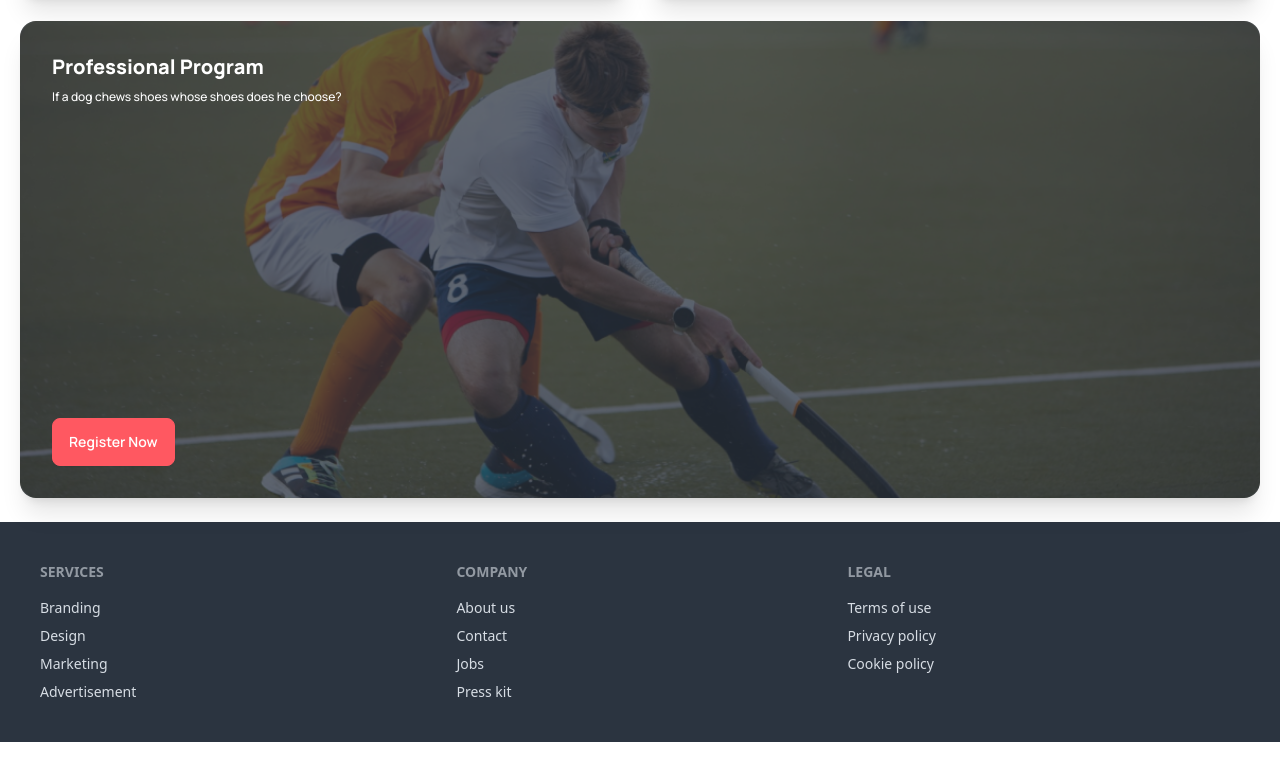
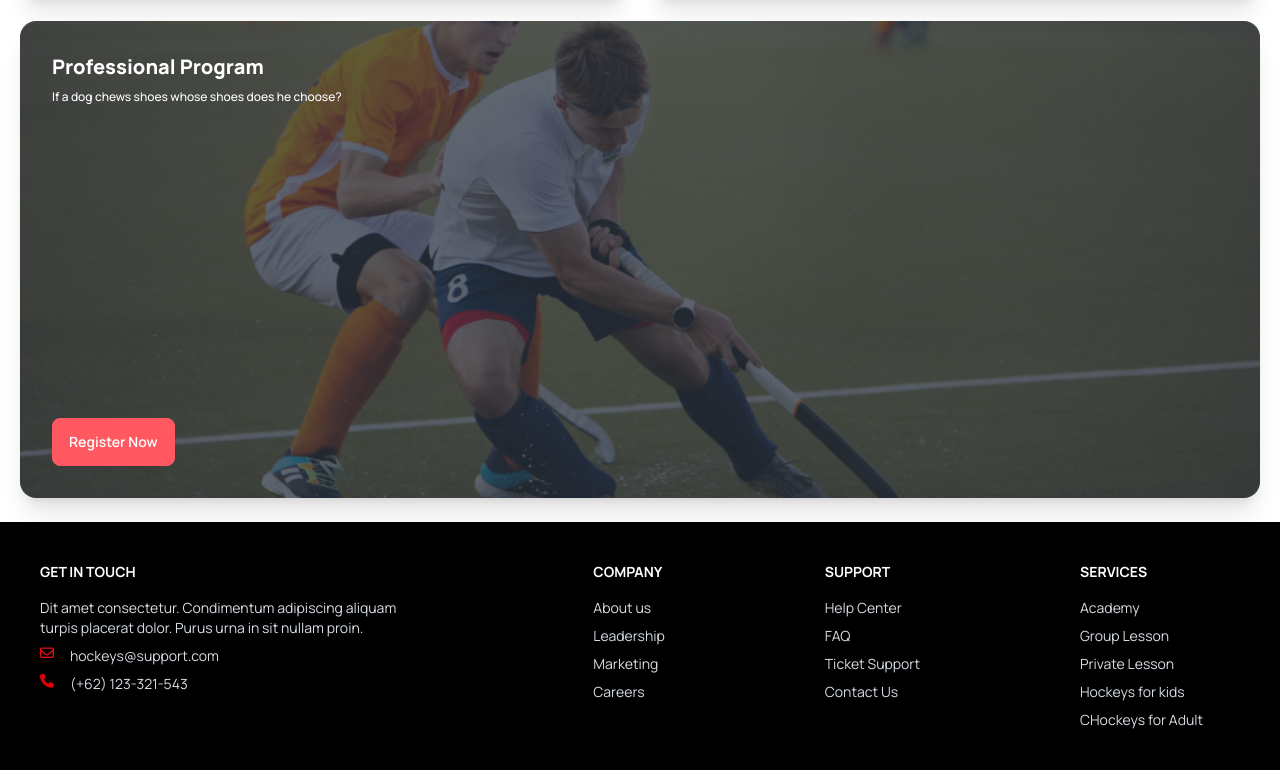
Before and after one commit to SabbirAhmmad007/assignment-3, a plain HTML site: page index.html in a window 1280 px wide. Shown: the part 1683-2453 px from the top of the page. Before the commit the page ends 2425 px from the top, so only its background shows below. Drawn offline with nearby package versions, Linux system fonts and the light colour scheme.

Commit message:
our new product section start

```diff
--- a/index.html
+++ b/index.html
@@ -19,6 +19,12 @@
       href="https://fonts.googleapis.com/css2?family=Manrope:wght@400;500;600;700;800&display=swap"
       rel="stylesheet"
     />
+
+    <!--font-awesome link   -->
+    <script
+      src="https://kit.fontawesome.com/8d0295bd02.js"
+      crossorigin="anonymous"
+    ></script>
 
     <!-- Style custom -->
     <style>
@@ -231,28 +237,54 @@
           </div>
         </div>
       </section>
+
+      <!-- our new product section start -->
+    <section>
+
+    </section>
     </main>
     <!-- footer start -->
-    <footer class="footer p-10 bg-neutral text-neutral-content">
-  <nav>
-    <header class="footer-title">Services</header>
-    <a class="link link-hover">Branding</a>
-    <a class="link link-hover">Design</a>
+    <footer
+      class="footer p-10 bg-black text-neutral-content font-manrope gap-40 grid grid-cols-2  "
+    >
+      <nav class="col-span-2 ">
+        <header class="footer-title text-white opacity-100">
+          Get In Touch
+        </header>
+        <p>
+          Dit amet consectetur. Condimentum adipiscing aliquam turpis placerat
+          dolor. Purus urna in sit nullam proin.
+        </p>
+        <div class="flex gap-4">
+          <i class="fa-regular fa-envelope" style="color: #ea0b0b"></i>
+          <a class="link link-hover">hockeys@support.com</a>
+        </div>
+        <div class="flex gap-4">
+          <i class="fa-solid fa-phone" style="color: #e00000"></i>
+          <a class="link link-hover">(+62) 123-321-543</a>
+        </div>
+      </nav>
+      <nav >
+        <header class="footer-title text-white opacity-100">Company</header>
+        <a class="link link-hover">About us</a>
+        <a class="link link-hover">Leadership</a>
         <a class="link link-hover">Marketing</a>
-    <a class="link link-hover">Advertisement</a>
+        <a class="link link-hover">Careers</a>
       </nav>
       <nav>
-    <header class="footer-title">Company</header>
-    <a class="link link-hover">About us</a>
-    <a class="link link-hover">Contact</a>
-    <a class="link link-hover">Jobs</a>
-    <a class="link link-hover">Press kit</a>
+        <header class="footer-title text-white opacity-100">Support</header>
+        <a class="link link-hover">Help Center</a>
+        <a class="link link-hover">FAQ</a>
+        <a class="link link-hover">Ticket Support</a>
+        <a class="link link-hover">Contact Us</a>
       </nav>
-  <nav>
-    <header class="footer-title">Legal</header>
-    <a class="link link-hover">Terms of use</a>
-    <a class="link link-hover">Privacy policy</a>
-    <a class="link link-hover">Cookie policy</a>
+      <nav class="col-span-2">
+        <header class="footer-title text-white opacity-100">Services</header>
+        <a class="link link-hover">Academy</a>
+        <a class="link link-hover">Group Lesson</a>
+        <a class="link link-hover">Private Lesson</a>
+        <a class="link link-hover">Hockeys for kids</a>
+        <a class="link link-hover">CHockeys for Adult</a>
       </nav>
     </footer>
   </body>
```
Lines whose indentation alone changed are shown as unchanged.
